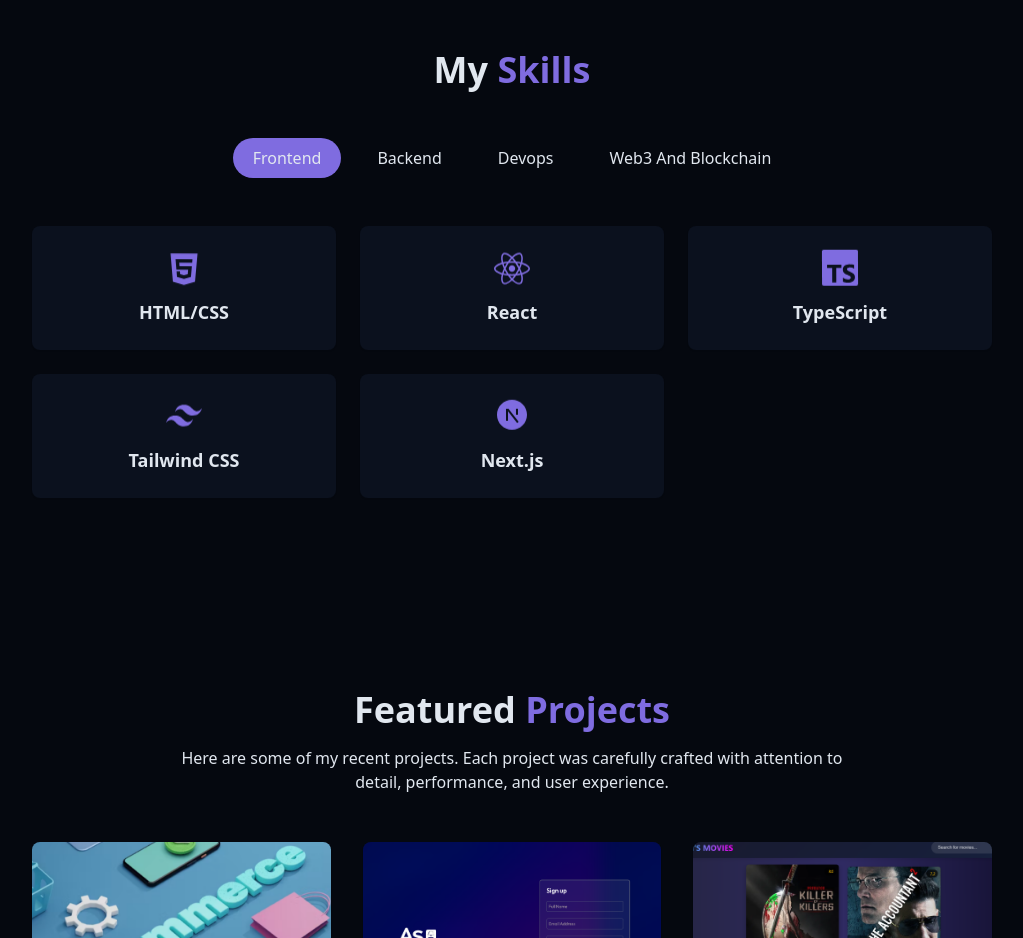
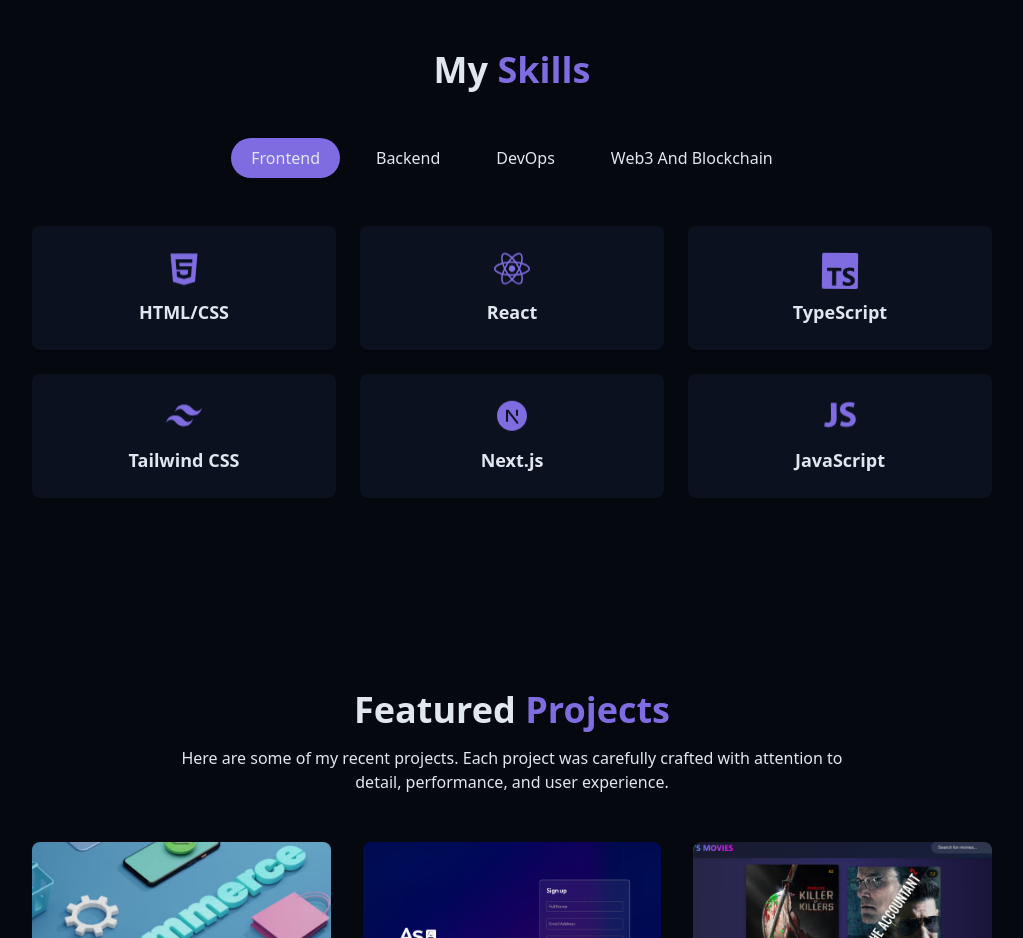
Before and after one commit to ASH-ashim/Portfolio_Website, a React (Vite) app: page / in a window 1280 px wide. Shown: the part 1600-2538 px from the top of the page, without its empty margins (128-1151 px from the left). Built offline with nearby package versions, Linux system fonts and the light colour scheme.

Commit message:
Update SkillsSection.jsx

```diff
--- a/src/components/SkillsSection.jsx
+++ b/src/components/SkillsSection.jsx
@@ -3,10 +3,12 @@ import { cn } from "@/lib/utils";
 import gsap from "gsap";
 import { ScrollTrigger } from "gsap/ScrollTrigger";
 import { IoLogoHtml5, IoLogoDocker } from "react-icons/io5";
-import { FaReact, FaNodeJs, FaJenkins, FaAws, FaMedapps } from "react-icons/fa";
+import { FaReact, FaNodeJs, FaJenkins, FaAws, FaMedapps, FaHardHat } from "react-icons/fa";
 import { RiTailwindCssFill, RiNextjsFill } from "react-icons/ri";
-import { SiTypescript, SiNestjs, SiKubernetes, SiTerraform, SiPrometheus, SiSolidity, SiEthers, SiHiveBlockchain } from "react-icons/si";
+import { SiTypescript, SiWagmi, SiNestjs, SiKubernetes, SiTerraform, SiGraphql, SiPrometheus, SiSolidity, SiEthers, SiHiveBlockchain } from "react-icons/si";
 import { DiMongodb, DiRedis } from "react-icons/di";
+import { FaGolang } from "react-icons/fa6";
+import { AiOutlineJavaScript } from "react-icons/ai";
 import { BiLogoPostgresql } from "react-icons/bi";
 
 // Register GSAP plugin
@@ -19,30 +21,35 @@ const skills = [
   { name: "TypeScript", category: "frontend", Logo: SiTypescript },
   { name: "Tailwind CSS", category: "frontend", Logo: RiTailwindCssFill },
   { name: "Next.js", category: "frontend", Logo: RiNextjsFill },
+  { name: "JavaScript", category: "frontend", Logo: AiOutlineJavaScript },
 
   // Backend
+  { name: "Go", category: "backend", Logo: FaGolang },
   { name: "Node.js", category: "backend", Logo: FaNodeJs },
+  { name: "GraphQl", category: "backend", Logo: SiGraphql },
   { name: "MongoDB", category: "backend", Logo: DiMongodb },
   { name: "PostgreSQL", category: "backend", Logo: BiLogoPostgresql },
   { name: "Redis", category: "backend", Logo: DiRedis },
   { name: "Nest.js", category: "backend", Logo: SiNestjs },
 
-  // Cloud
-  { name: "Jenkins", category: "devops", Logo: FaJenkins },
-  { name: "AWS", category: "devops", Logo: FaAws },
-  { name: "Docker", category: "devops", Logo: IoLogoDocker },
-  { name: "Kubernetes", category: "devops", Logo: SiKubernetes },
-  { name: "Terraform", category: "devops", Logo: SiTerraform },
-  { name: "Prometheus", category: "devops", Logo: SiPrometheus },
+  // DevOps
+  { name: "Jenkins", category: "devOps", Logo: FaJenkins },
+  { name: "AWS", category: "devOps", Logo: FaAws },
+  { name: "Docker", category: "devOps", Logo: IoLogoDocker },
+  { name: "Kubernetes", category: "devOps", Logo: SiKubernetes },
+  { name: "Terraform", category: "devOps", Logo: SiTerraform },
+  { name: "Prometheus", category: "devOps", Logo: SiPrometheus },
 
   // Web3 and Blockchain
   { name: "Solidity", category: "Web3 and Blockchain", Logo: SiSolidity },
   { name: "Ether.js", category: "Web3 and Blockchain", Logo: SiEthers },
+  { name: "Hardhat", category: "Web3 and Blockchain", Logo:FaHardHat },
   { name: "DApps", category: "Web3 and Blockchain", Logo: FaMedapps },
+    { name: "Wagmi + Viem", category: "Web3 and Blockchain", Logo: SiWagmi },
   { name: "Smart Contracts", category: "Web3 and Blockchain", Logo: SiHiveBlockchain },
 ];
 
-const categories = ["frontend", "backend", "devops", "Web3 and Blockchain"];
+const categories = ["frontend", "backend", "devOps", "Web3 and Blockchain"];
 
 export const SkillsSection = () => {
   const [activeCategory, setActiveCategory] = useState("frontend");
@@ -54,17 +61,14 @@ export const SkillsSection = () => {
   );
 
   useEffect(() => {
-    // Clear previous animations
     ScrollTrigger.getAll().forEach(trigger => trigger.kill());
     iconRefs.current.forEach(ref => {
       if (ref) gsap.killTweensOf(ref);
     });
 
-    // Animation for each icon
     iconRefs.current.forEach((icon, index) => {
       if (!icon) return;
 
-      // Initial entrance animation
       gsap.fromTo(icon,
         { y: 50, opacity: 0, scale: 0.8 },
         {
@@ -79,7 +83,6 @@ export const SkillsSection = () => {
             toggleActions: "play none none none"
           },
           onComplete: () => {
-            // Continuous floating animation
             gsap.to(icon, {
               y: () => gsap.utils.random(-15, 15),
               rotation: () => gsap.utils.random(-3, 3),
```
